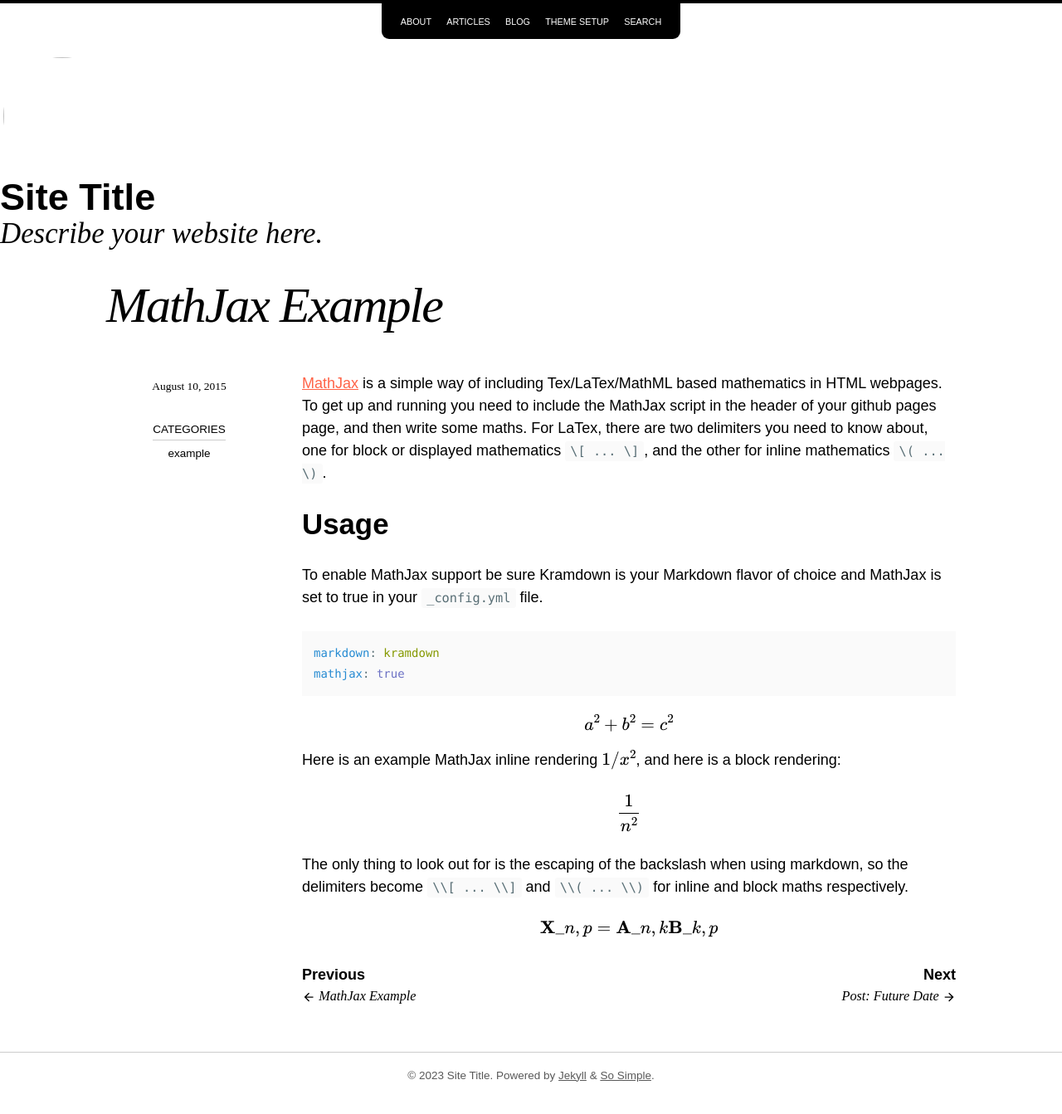
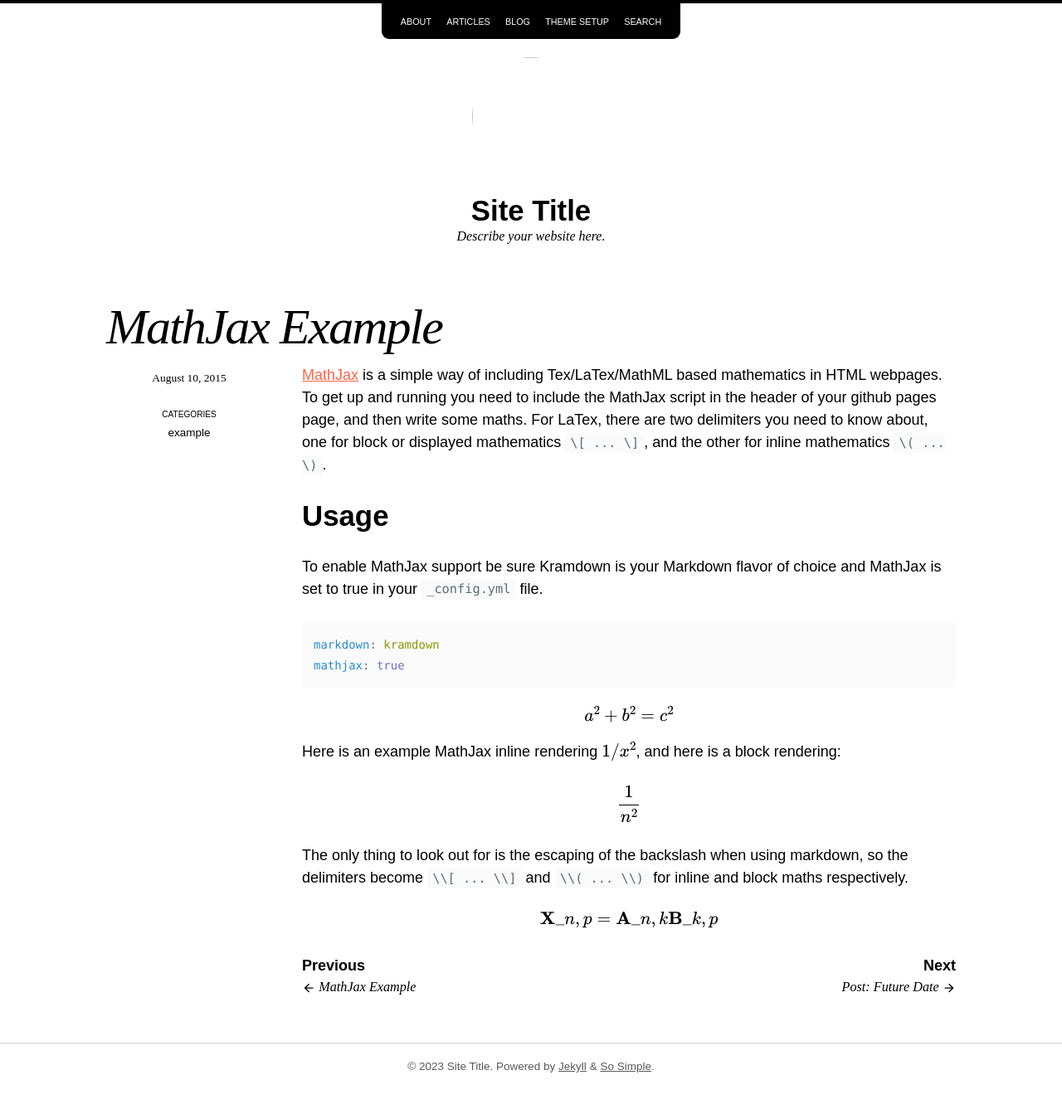
Before and after one commit to FoxerCoeee/FoxerCoeee, a Jekyll site: the page built from example/_posts/2015-08-10-mathjax-example.md, in a window 1280 px wide. Shown: the whole page at 83% size. Built offline with Jekyll 4.4.1, drawn with Linux system fonts in a browser that asks for light colours; nearby versions of some CDN libraries; our own code applies the rules of GitHub Pages for plain Markdown files; formulas are drawn with MathJax 3.

Commit message:
Adjust sidebar

```diff
--- a/_sass/so-simple/_author.scss
+++ b/_sass/so-simple/_author.scss
@@ -8,9 +8,9 @@
   @include breakpoint($large) {
     display: inline;
     margin-bottom: 1em;
-    width: 75px;
-    height: 75px;
-    border-radius: 75px;
+    width: 100px;
+    height: 100px;
+    border-radius: 100px;
   }
 }
 
--- a/_sass/so-simple/_global.scss
+++ b/_sass/so-simple/_global.scss
@@ -36,10 +36,16 @@
   }
 }
 
+.masthead {
+  @include clearfix;
+  margin-bottom: 3em;
+  text-align: center;
+}
+
 .site-title {
-  margin: 0;
+  margin: 0.5em 0 0;
   padding: 0;
-  line-height: 1;
+  @include fluid-type($min-vw, $max-vw, $h2-min, $h2-max);
 
   a {
     color: $text-color;
@@ -50,6 +56,7 @@
 .site-description {
   margin-bottom: 1em;
   font-family: $description-font-family;
+  @include fluid-type($min-vw, $max-vw, $h5-min, $h5-max);
   font-weight: 400;
   font-style: italic;
 }
--- a/_sass/so-simple/_page.scss
+++ b/_sass/so-simple/_page.scss
@@ -3,7 +3,7 @@
    ========================================================================== */
 
 .page-wrapper {
-  margin: 2em auto;
+  margin: 0 auto;
   padding-left: 1em;
   padding-right: 1em;
   max-width: $main-max-width;
@@ -116,11 +116,10 @@
   @include breakpoint($large) {
     display: inline-block;
     margin: 1.5em 0 0.5em;
-    padding: 0 0 0.25em 0;
-    font-size: 1em;
+    padding: 0;
+    font-size: 0.75em;
     font-weight: normal;
     text-transform: uppercase;
-    border-bottom: 1px solid $border-color;
   }
 }
 
@@ -139,18 +138,12 @@
 .page-taxonomy {
   display: inline;
 
-  @include breakpoint($large) {
-    display: block;
+  &:not(:last-child)::after {
+    content: ', ';
   }
 
   a {
-    padding: 0 0.25em;
     text-decoration: none;
-
-    @include breakpoint($large) {
-      display: block;
-      padding: 0.125em;
-    }
   }
 }
 
@@ -217,7 +210,8 @@
   .page-wrapper {
     @include breakpoint($large) {
       display: grid;
-      grid-gap: 2em;
+      grid-column-gap: 2em;
+      grid-row-gap: 0;
       grid-template-columns: 200px 1fr;
       justify-content: space-between;
     }
```
